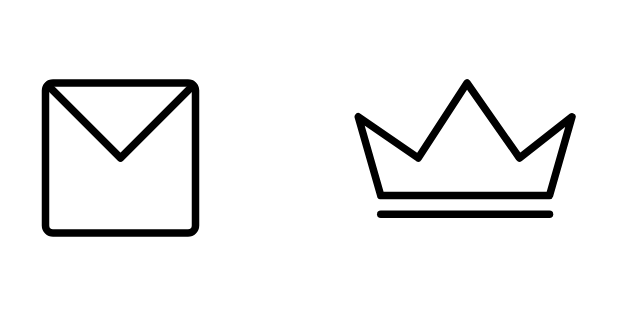
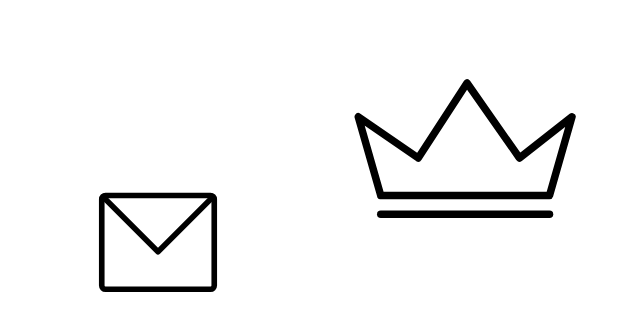
Before and after one commit to MariaDorner/Assignment-8, a plain HTML site: page index.html in a window 1280 px wide. Shown: the whole page, without its empty margins (0-640 px from the left). Drawn offline with Linux system fonts and the light colour scheme.

Commit message:
added both svgs

```diff
--- a/index.html
+++ b/index.html
@@ -7,38 +7,15 @@
     <title>SVG</title>
   </head>
   <body>
-    <svg
-      width="300"
-      height="300"
-      viewbox="0 0 400 400"
-      fill="none"
-      xlmns="http://www.w3.org/2000/svg"
-    >
-      <rect
-        x="50"
-        y="100"
-        rx="10"
-        ry="10"
-        width="200"
-        height="200"
-        style="fill: none; stroke: black; stroke-width: 10"
-      />
-      <polyline
-        points="50,100 150,200 250,100"
-        style="
-          fill: none;
-          stroke: black;
-          stroke-width: 10;
-          stroke-linejoin: round;
-        "
-      />
+    <svg>
+      <use href="images/envelope-icon.svg#envelope"></use>
     </svg>
     <svg
       width="400"
       height="300"
-      viewbox="400 400 800 800"
       fill="none"
       xlmns="http://www.w3.org/2000/svg"
+      viewbox="400 400 800 800"
     >
       <line
         x1="450"
```
Also changed, not shown: images/envelope-icon.svg (added).
